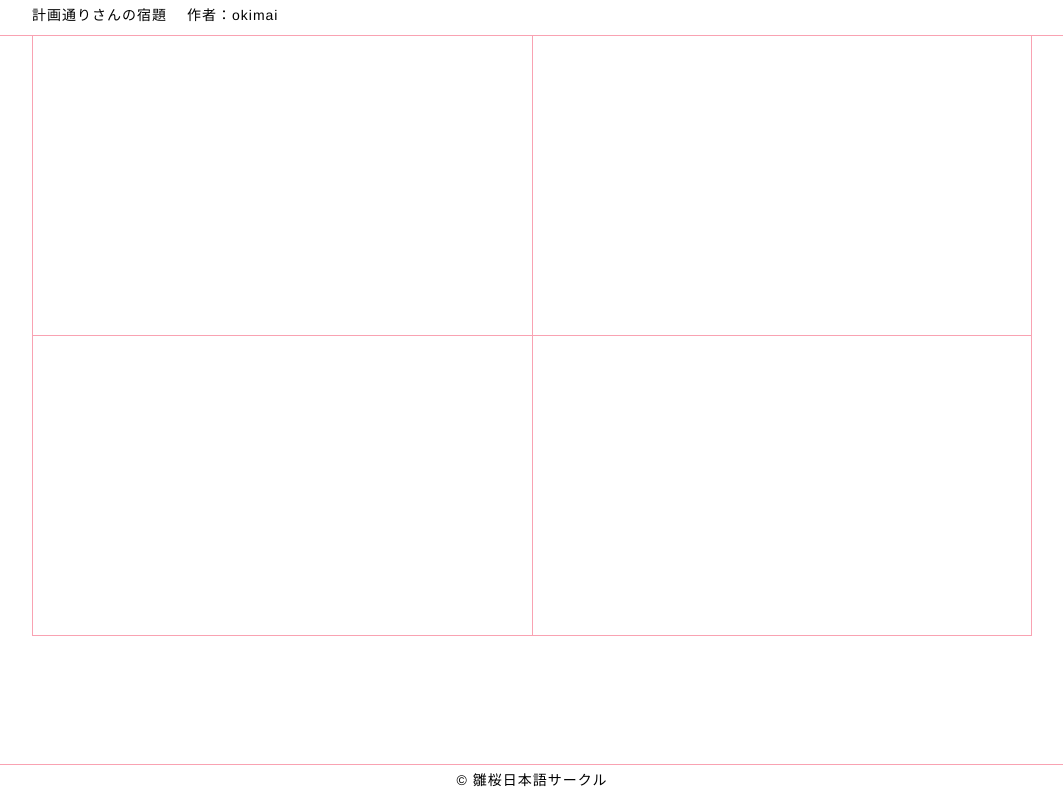
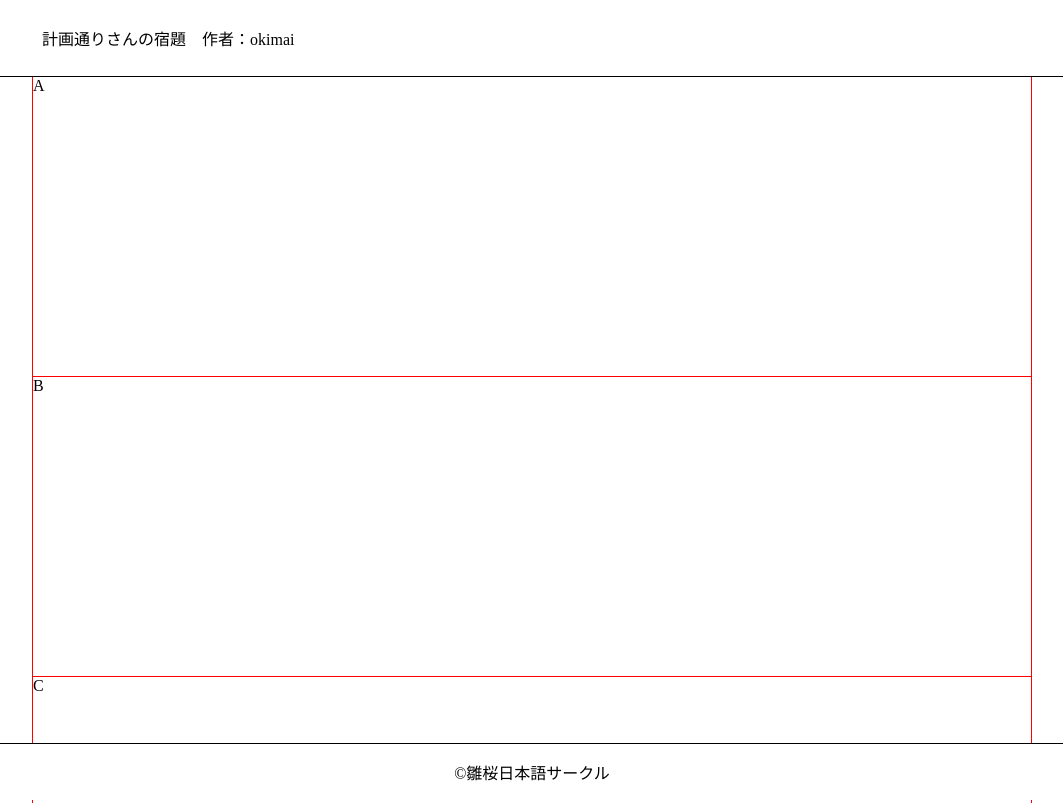
Before and after one commit to okimai/okimai.github.io, a plain HTML site: page index.html in a window 1280 px wide. Shown: the top 803 px of the page, without its empty margins (108-1171 px from the left). Drawn offline with Linux system fonts and the light colour scheme.

Commit message:
Add files via upload

```diff
--- a/index.html
+++ b/index.html
@@ -1,84 +1,122 @@
 <!DOCTYPE html>
-<html>
+<html lang="ja">
 <head>
-   <meta charset="UTF-8"/>
-    <title>雏樱日语社</title>
-    <style type="text/css">
-
-        body {
-            font-size:14px;
-            font-family: Helvetica Neue,Helvetica,Arial,Microsoft Yahei,Hiragino Sans GB,Heiti SC,WenQuanYi Micro Hei,sans-serif;
-            letter-spacing: 1px;
+    <meta charset="UTF-8">
+    <title>【宿題No.1】指定するサイトを作成する</title>
+    <link rel="stylesheet" href="new.css">
+    <style>
+        body{
             margin: 0;
         }
-
-        .container {
+        header{
+            border-bottom:1px solid black ;
+            padding: 10px;
+            width: 100%;
+        }
+        header p{
             max-width: 1000px;
-            margin: auto;
+            margin-left: auto;
+            margin-right: auto;
         }
-
-        header {
-            width: 100%;
-            border-bottom: 1px solid #f9a2b2;
-            line-height: 30px;
-            padding-bottom: 5px;
-        }
-
-        footer {
+        footer{
+            border-top: 1px solid black;
             position: fixed;
             left: 0;
             bottom: 0;
-            width: 100%;
-            border-top: 1px solid #f9a2b2;
-            line-height: 30px;
-            padding-bottom: 5px;
+            width: 100vw;
+            background-color: white;
+        }
+        footer p{
             text-align: center;
-            background: white;
         }
-
-        main {
-            width: 100%;
+        main .container{
+            border-top: none;
+            border-bottom: none;
+            display: flex;
+            flex-wrap: wrap;
+            padding: 0;
+            margin: 0;
+            box-sizing:border-box;
         }
-
-        .block {
-            width: 50%;
+        .con{
+            box-sizing:border-box;
+            width:50%;
+            border:1px solid red;
+            float:left;
             min-height: 300px;
-            border: 1px solid #f9a2b2;
-            box-sizing: border-box;
-            float: left;
+            margin: 0;
         }
-
-        .block * {
-            box-sizing: content-box;
+        #conA{
+            border: 1px solid black;
+            flex: 0 0 49.7%;
+            margin: 0;
+            padding: 0;
+            min-height: 300px;
+            border-top: none;
         }
-
-        .no-border-top {
+        #conB{
+            flex: 0 0 50%;
+            border: 1px solid black;
+            margin: 0;
+            padding: 0;
+            min-height: 300px;
+            border-top: none;
+            border-left: none;
+        }
+        #conC{
+            border: 1px solid black;
+            flex: 0 0 49.7%;
+            margin: 0;
+            padding: 0;
+            min-height: 300px;
+            border-top: none;
+            border-bottom: none;
+        }
+        #conD{
+            flex: 0 0 50%;
+            border: 1px solid black;
+            margin: 0;
+            padding: 0;
+            min-height: 300px;
+            border-top: none;
+            border-left: none;
+            border-bottom: none;
+        }
+        @media (min-width: 700px) {
+            main .container{
+                display: flex;
+                margin-right: auto;
+                margin-left: auto;
+                max-width: 1000px;
+            }
+        }
+        .conx{
+            box-sizing:border-box;
+            width:100%;
+            border:1px solid red;
+            float:left;
+            min-height: 300px;
+            margin: 0;
             border-top: none;
         }
 
-        .no-border-right {
-            border-right: none;
-        }
-
     </style>
-    <!-- [if lt IE 9] >
-    <script src="js/jquery-1.11.3.min.js"></script>
-    <![endif]  -->
-    <!-- [if gte IE 9] ><!-->
-    <script src="js/jquery-2.1.4.min.js"></script>
-    <!-- <![endif]  -->
-    <script src="js/common.js"></script>
 </head>
 <body>
-    <header><div class="container">計画通りさんの宿題<span style="margin-left: 20px">作者：okimai</span></div></header>
-    <main role="main">
-        <div class="container">
-            <div class="block no-border-top no-border-right"></div>
-            <div class="block no-border-top"></div>
-            <div class="block no-border-top no-border-right"></div>
-            <div class="block no-border-top"></div>
-        </div>
-    </main>
-	<footer><div class="container">© 雛桜日本語サークル</div></footer>
+<header>
+    <p>計画通りさんの宿題　作者：okimai</p>
+</header>
+<main>
+    <section class="container">
+        <p class="conx">A</p>
+        <p class="conx">B</p>
+        <p class="conx">C</p>
+        <p class="conx">D</p>
+    </section>
+</main>
+
+<footer>
+    <p>©雛桜日本語サークル</p>
+</footer>
 </body>
 </html>
```
